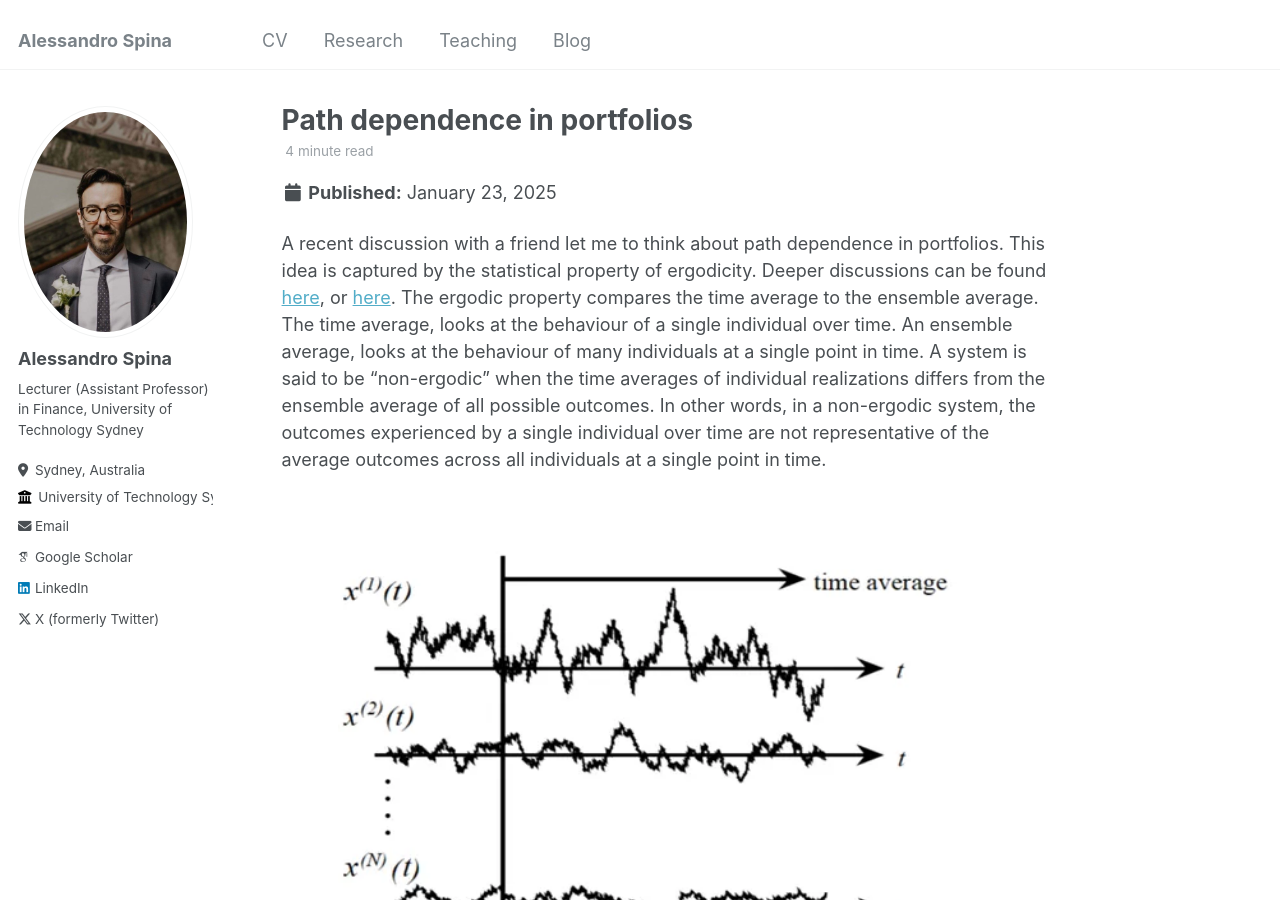
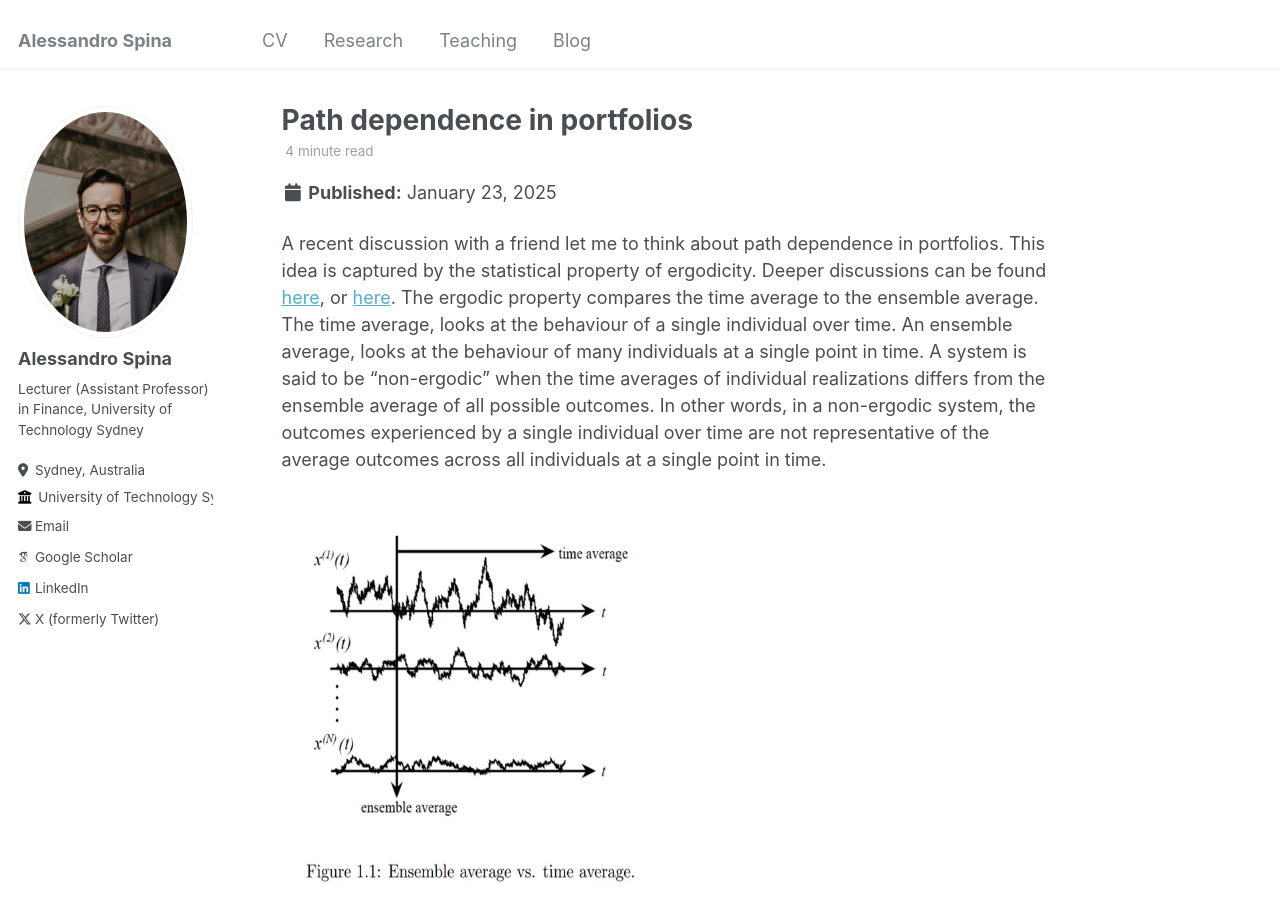
Before and after one commit to aspi6246/aspi6246.github.io, a Jekyll site: the page built from _posts/2025-01-23-blog-post-8.md, in a window 1280 px wide and 900 px high. Built offline with Jekyll 4.4.1, drawn with Linux system fonts in a browser that asks for light colours; some web fonts are replaced.

Commit message:
Update 2025-01-23-blog-post-8.md

```diff
--- a/_posts/2025-01-23-blog-post-8.md
+++ b/_posts/2025-01-23-blog-post-8.md
@@ -10,7 +10,7 @@ tags:
 A recent discussion with a friend let me to think about path dependence in portfolios. This idea is captured by the statistical property of ergodicity. Deeper discussions can be found [here](https://medium.com/@mhegdekatte/a-simple-explanation-of-ergodicity-in-finance-part-i-7b6892433645), or [here](https://www.youtube.com/watch?v=VCb2AMN87cg).
 The ergodic property compares the time average to the ensemble average. The time average, looks at the behaviour of a single individual over time. An ensemble average, looks at the behaviour of many individuals at a single point in time. A system is said to be “non-ergodic” when the time averages of individual realizations differs from the ensemble average of all possible outcomes. In other words, in a non-ergodic system, the outcomes experienced by a single individual over time are not representative of the average outcomes across all individuals at a single point in time.
 
-![Alt text](/assets/images/blog8_fig1.PNG){: style="width:800px;height:600px;"}
+![Alt text](/assets/images/blog8_fig1.PNG){: style="width:400px;height:400px;"}
 
 Lets look at two examples. [Example 1](https://medium.com/@mhegdekatte/a-simple-explanation-of-ergodicity-in-finance-part-i-7b6892433645), a game of Russian Roulette. Imagine a game where one bullet is loaded into a six-chamber gun. If you play, and the barrel lands on an empty chamber, you win $1million. If the barrel lands on the chamber with a bullet, you die. Now let’s say you have 6 people, who each play the game once. 5 people, or 83% of players turn out to be millionaires, and one unlucky person dies. Would you take that bet? Now imagine a slightly different game. Instead, just one person plays, but the same person plays 6 rounds. Still seem like an enticing game?
 
@@ -22,7 +22,7 @@ The key difference being that the ensemble average gives a neutral expectation (
 
 Stock returns also exhibit such non-ergodic behaviour. We can see the impact this has on a portfolio using a simulation in R. The simulation below creates two portfolios and tracks their value over time from time period 0 to time period 100. The initial investment is $100. I generated as list of 100 random returns (from -20% to +20). Both portfolios use the same 100 random returns, but in different orders. The figure below plots the value of the portfolio over time
 
-![Alt text](/assets/images/blog8_fig2.png){: style="width:800px;height:600px;"}
+![Alt text](/assets/images/blog8_fig2.png){: style="width:400px;height:400px;"}
 
 
 The code:
```
